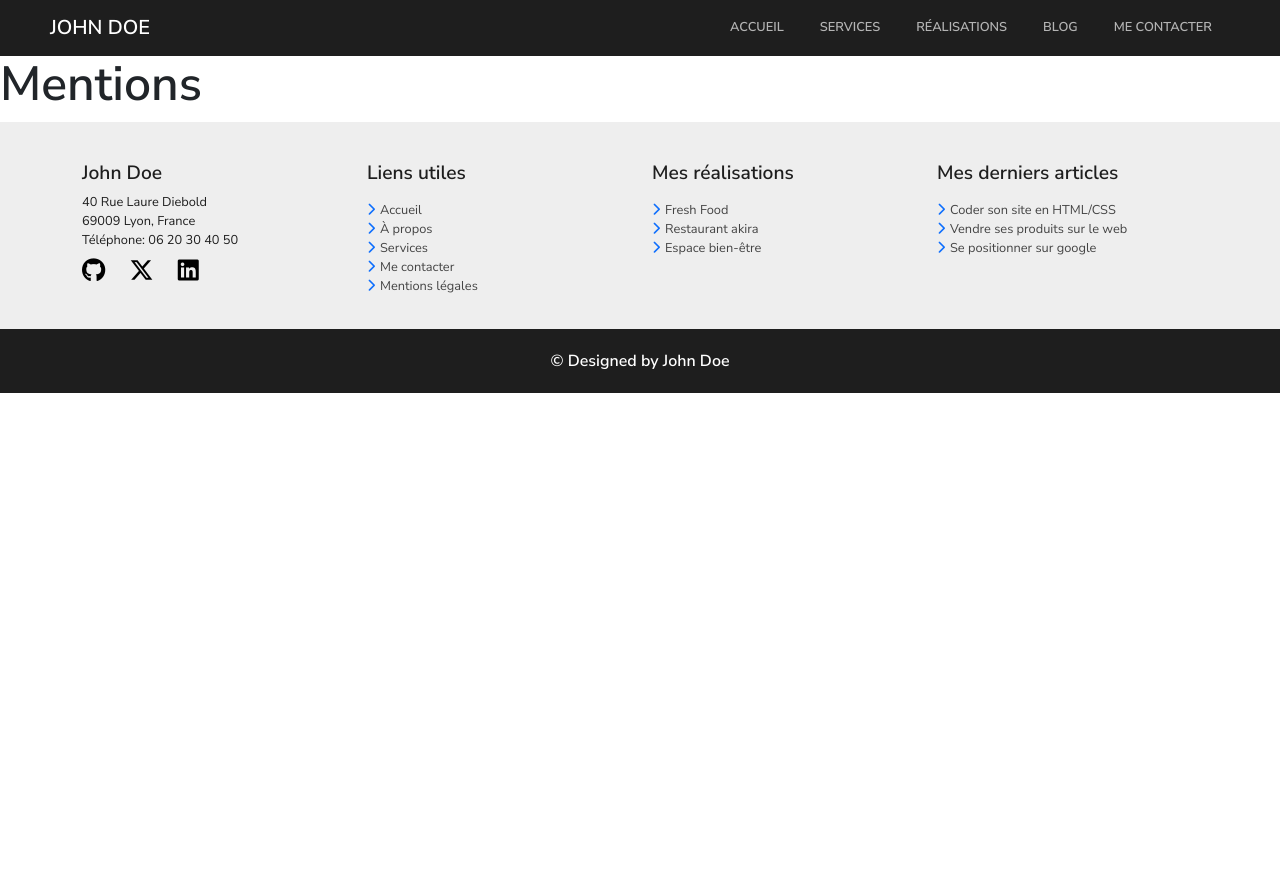
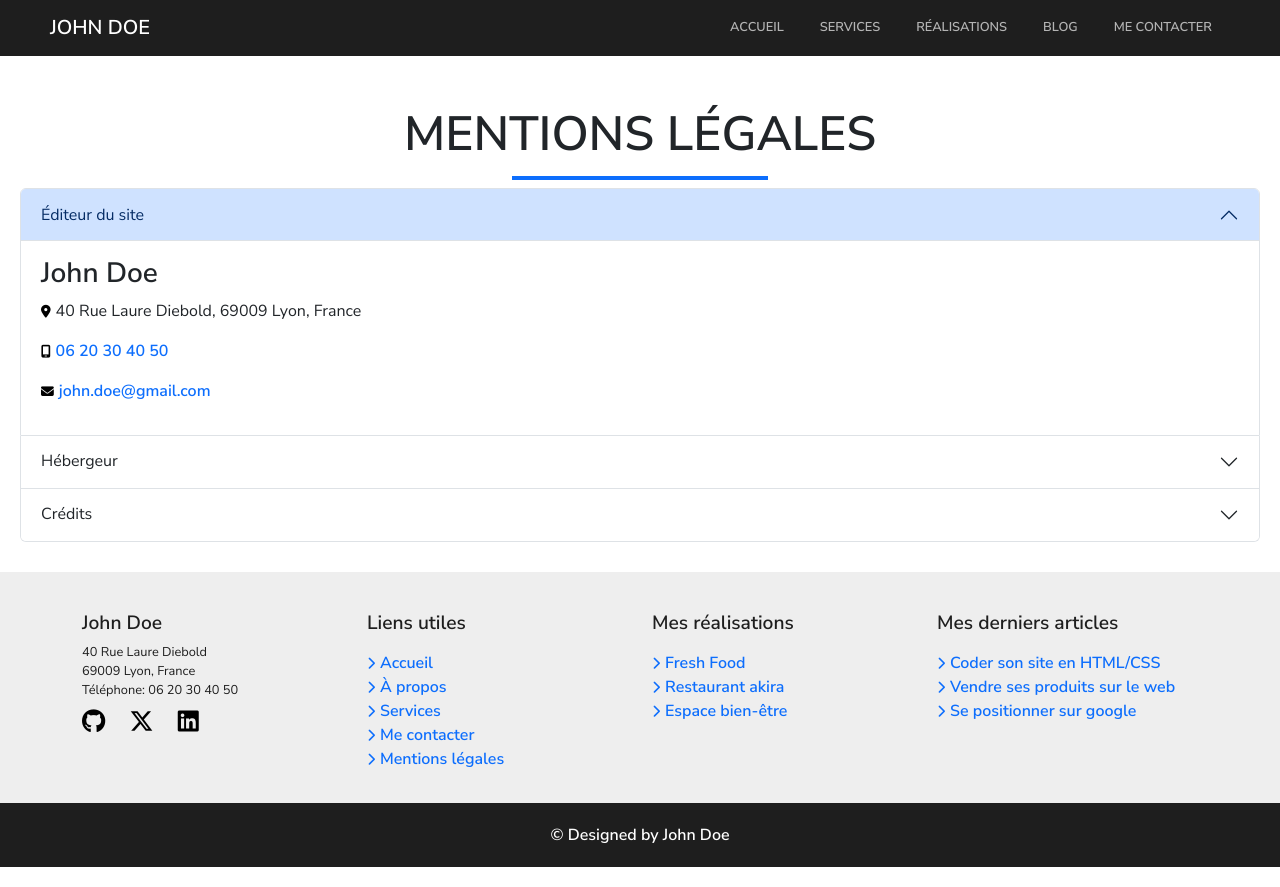
Before and after one commit to NikoNiiOS/cv-react, a React (Create React App) app: page /mentions in a window 1280 px wide. Before the commit the page ends 800 px from the top, so only its background shows below. Built offline with nearby package versions, Linux system fonts and the light colour scheme.

Commit message:
Page mentions légales
import of helmet
Content for mentions

```diff
--- a/package.json
+++ b/package.json
@@ -8,6 +8,8 @@
     "@testing-library/user-event": "^13.5.0",
     "react": "^18.3.1",
     "react-dom": "^18.3.1",
+    "react-helmet": "^6.1.0",
+    "react-helmet-async": "^2.0.5",
     "react-router-dom": "^6.26.0",
     "react-scripts": "5.0.1",
     "web-vitals": "^2.1.4"
--- a/src/App.js
+++ b/src/App.js
@@ -1,5 +1,6 @@
 import React from "react";
 import { Routes, Route } from "react-router-dom";
+import { HelmetProvider } from "react-helmet-async";
 import Accueil from "./pages/accueil";
 import Services from "./pages/services";
 import Realisations from "./pages/realisations";
@@ -10,6 +11,7 @@ import Mentions from "./pages/mentions";
 function App() {
   return (
     <div className="App">
+      <HelmetProvider>
         <Routes>
           <Route path="/" element ={<Accueil/>}/>
           <Route path="/services" element ={<Services/>}/>
@@ -18,6 +20,7 @@ function App() {
           <Route path="/contact" element ={<Contact/>}/>
           <Route path="/mentions" element ={<Mentions/>}/>
         </Routes>
+      </HelmetProvider>
     </div>
   );
 }
--- a/src/pages/mentions.jsx
+++ b/src/pages/mentions.jsx
@@ -1,4 +1,5 @@
 import React from "react";
+import { Helmet } from "react-helmet";
 import Footer from "../components/footer";
 import Header from "../components/header";
 import "../styles/mentions.css";
@@ -7,7 +8,126 @@ function Mentions(){
     return(
         <div>
             <Header />
-            <h1>Mentions</h1>
+            <main>
+                <Helmet>
+                    <meta name="robots" content="noindex" />
+                </Helmet>
+                <h2 className="titleMentions">Mentions légales</h2>
+                <div className="accordion" id="accordionMentions">
+                    <div className="accordion-item">
+                        <h2 className="accordion-header">
+                            <button
+                            className="accordion-button"
+                            type="button"
+                            data-bs-toggle="collapse"
+                            data-bs-target="#collapseOne"
+                            aria-expanded="true"
+                            aria-controls="collapseOne"
+                            >
+                            Éditeur du site
+                            </button>
+                        </h2>
+                        <div
+                            id="collapseOne"
+                            className="accordion-collapse collapse show"
+                            data-bs-parent="#accordionMentions"
+                        >
+                            <div className="accordion-body">
+                            <h3>John Doe</h3>
+                                <address>
+                                    <p>
+                                        <i
+                                            className="fa-solid fa-location-dot"
+                                            style={{ color: "black" }}
+                                        ></i>
+                                    40 Rue Laure Diebold, 69009 Lyon, France
+                                    </p>
+                                    <p>
+                                        <i
+                                            className="fa-solid fa-mobile-screen"
+                                            style={{ color: "black" }}
+                                        ></i>
+                                        <a className="mobile" href="tel:0620304050">
+                                            06 20 30 40 50
+                                        </a>
+                                    </p>
+                                    <p>
+                                        <i
+                                            className="fa-sharp fa-solid fa-envelope"
+                                            style={{ color: "black" }}
+                                        ></i>
+                                        <a className="email" href="mailto:john.doe@gmail.com">
+                                            john.doe@gmail.com
+                                        </a>
+                                    </p>
+                                </address>
+                            </div>
+                        </div>
+                        </div>
+                        <div className="accordion-item">
+                            <h2 className="accordion-header">
+                                <button
+                                className="accordion-button collapsed"
+                                type="button"
+                                data-bs-toggle="collapse"
+                                data-bs-target="#collapseTwo"
+                                aria-expanded="false"
+                                aria-controls="collapseTwo"
+                                >
+                                Hébergeur
+                                </button>
+                            </h2>
+                            <div
+                                id="collapseTwo"
+                                className="accordion-collapse collapse"
+                                data-bs-parent="#accordionMentions"
+                            >
+                                <div className="accordion-body">
+                                le site est héberger par{" "}
+                                <a
+                                    className="hebergeur"
+                                    href="https://www.alwaysdata.com/fr/"
+                                    target="_blank"
+                                    rel="noopener noreferrer"
+                                >
+                                    Always data.
+                                </a>
+                                </div>
+                            </div>
+                            </div>
+                            <div className="accordion-item">
+                            <h2 className="accordion-header">
+                                <button
+                                className="accordion-button collapsed"
+                                type="button"
+                                data-bs-toggle="collapse"
+                                data-bs-target="#collapseThree"
+                                aria-expanded="false"
+                                aria-controls="collapseThree"
+                                >
+                                Crédits
+                                </button>
+                            </h2>
+                        <div
+                            id="collapseThree"
+                            className="accordion-collapse collapse"
+                            data-bs-parent="#accordionMentions"
+                        >
+                            <div className="accordion-body">
+                            Les images sont fournies par{" "}
+                            <a
+                                className="credits"
+                                href="https://www.pixabay.com"
+                                target="_blank"
+                                rel="noopener noreferrer"
+                            >
+                                Pixabay.
+                            </a>
+                            </div>
+                        </div>
+                    </div>
+                </div>
+                </main>
             <Footer />
         </div>
     );
--- a/src/styles/mentions.css
+++ b/src/styles/mentions.css
@@ -0,0 +1,69 @@
+.titleMentions {
+    display: flex;
+    flex-direction: column;
+    text-align: center;
+    text-align: center;
+    padding-top: 50px;
+    text-transform: uppercase;
+    font-size: 3rem;
+}
+
+.titleMentions::after {
+    content: "";
+    display: flex;
+    padding-top: 0.8rem;
+    margin: auto;
+    width: 20%;
+    border-bottom: 4px solid #0d6efd;
+}
+
+.accordion {
+    padding-left: 20px;
+    padding-right: 20px;
+    margin-bottom: 30px;
+}
+
+.mobile {
+    text-decoration: none;
+    color: #0d6efd;
+}
+
+.mobile:hover {
+    color: #0d6efd;
+}
+
+.email {
+    text-decoration: none;
+    color: #0d6efd;
+}
+
+.email:hover {
+    color: #0d6efd;
+}
+
+.credits {
+    color: #0d6efd;
+}
+
+.credits:hover {
+    color: #0d6efd;
+}
+
+.hebergeur {
+    color: #0d6efd;
+}
+
+.hebergeur:hover {
+    color: #0d6efd;
+}
+
+a {
+    color: #0d6efd;
+    font-weight: 600;
+    font-size: 1rem;
+}
+
+.accordion-button:focus{
+    color: #0d6efd;
+    font-weight: 600;
+}
```
Also changed, not shown: 1 other file (tests, documents, lock files or other folders). Lines whose indentation alone changed are shown as unchanged.
